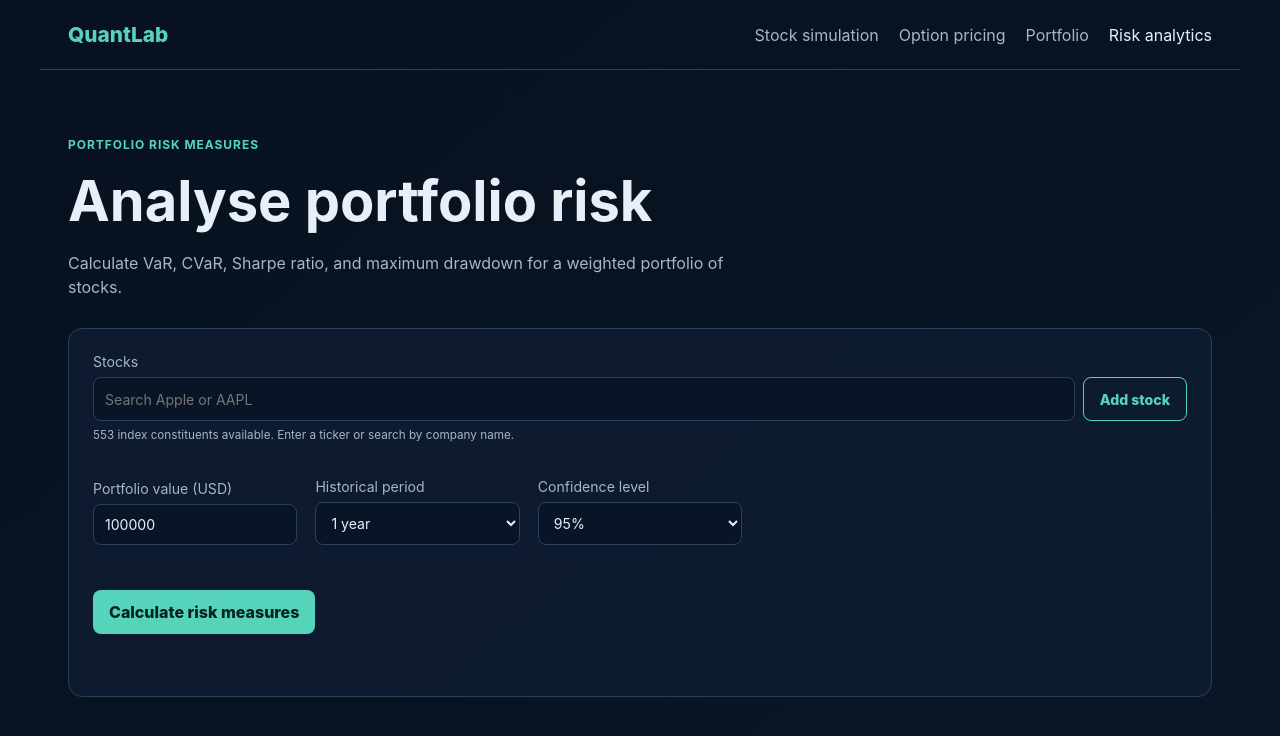
After one commit to ShekharRathod1729/quantlab, a Flask app: page /risk in a window 1280 px wide. The commit adds this page. Shown: the top 736 px of the page. Run offline with Flask 3, Linux system fonts and the light colour scheme; data that the repository does not hold is empty.

Commit message:
all features

```diff
--- a/server/app.py
+++ b/server/app.py
@@ -8,11 +8,13 @@
 from werkzeug.exceptions import HTTPException
 
 try:  # Supports both `python server/app.py` and `flask --app server.app run`.
-    from . import bsm_stocks, price_option_mcs, sim_stock
+    from . import bsm_stocks, markowitz, price_option_mcs, risk_analytics, sim_stock
     from .stock_catalog import get_catalog
 except ImportError:
     import bsm_stocks
+    import markowitz
     import price_option_mcs
+    import risk_analytics
     import sim_stock
     from stock_catalog import get_catalog
 
@@ -81,6 +83,60 @@
         prices = [price_option_mcs.price_option(ticker, strike, horizon, option_type, n) for n in counts]
         return jsonify({"bsm": _finite_dict(bsm), "simulations": counts, "prices": [float(price) for price in prices]})
 
+    # ------------------------------------------------------------------ #
+    #  Portfolio optimisation (Markowitz)                                  #
+    # ------------------------------------------------------------------ #
+
+    @app.get("/portfolio")
+    def portfolio_page():
+        return render_template("portfolio.html")
+
+    @app.post("/api/portfolio/optimise")
+    def portfolio_optimise():
+        data = _payload(request.get_json(silent=True))
+        tickers = _ticker_list(data.get("tickers"))
+        req_return = _float_field(data.get("reqReturn"), "reqReturn", 0.0, 10.0)
+        budget = _float_field(data.get("budget"), "budget", 1.0, 1e12)
+        allow_short = bool(data.get("allowShort", False))
+        fn = markowitz.markowitz_general if allow_short else markowitz.markowitz_long
+        allocation = fn(tickers, req_return, budget)
+        return jsonify({"tickers": tickers, "allocation": allocation, "allowShort": allow_short})
+
+    # ------------------------------------------------------------------ #
+    #  Risk analytics                                                      #
+    # ------------------------------------------------------------------ #
+
+    @app.get("/risk")
+    def risk_page():
+        return render_template("risk.html")
+
+    @app.post("/api/risk")
+    def risk():
+        data = _payload(request.get_json(silent=True))
+        tickers = _ticker_list(data.get("tickers"))
+        raw_weights = data.get("weights")
+        if not isinstance(raw_weights, list) or len(raw_weights) != len(tickers):
+            raise ValueError("Provide one weight per selected stock.")
+        try:
+            weights = np.array([float(w) for w in raw_weights])
+        except (TypeError, ValueError):
+            raise ValueError("Weights must be numbers.") from None
+        if not np.isfinite(weights).all() or weights.min() < 0:
+            raise ValueError("Weights must be non-negative numbers.")
+        total = weights.sum()
+        if not np.isclose(total, 1.0, atol=1e-4):
+            raise ValueError(f"Weights must sum to 1 (currently {total:.4f}).")
+        period = data.get("period", "1y")
+        VALID_PERIODS = {"1mo", "3mo", "6mo", "1y", "2y", "5y", "10y"}
+        if period not in VALID_PERIODS:
+            raise ValueError("Select a valid historical period.")
+        portfolio_value = _float_field(data.get("portfolioValue"), "portfolioValue", 1.0, 1e12)
+        confidence = data.get("confidence")
+        if confidence not in (90, 95, 99):
+            raise ValueError("Confidence level must be 90, 95, or 99.")
+        result = risk_analytics.risk_measures(tickers, weights, period, portfolio_value, confidence)
+        return jsonify({k: (float(v) if np.isfinite(v) else None) for k, v in result.items()})
+
     @app.errorhandler(ValueError)
     def invalid_input(error: ValueError):
         return jsonify({"error": str(error)}), 400
@@ -144,6 +200,25 @@
     return {key: float(value) for key, value in values.items() if np.isfinite(value)}
 
 
+def _ticker_list(value: object) -> list[str]:
+    if not isinstance(value, list) or not value:
+        raise ValueError("Select at least one stock ticker.")
+    tickers = [_ticker(t) for t in value]
+    if len(tickers) > 50:
+        raise ValueError("A maximum of 50 tickers is supported.")
+    return tickers
+
+
+def _float_field(value: object, field: str, lower: float, upper: float) -> float:
+    try:
+        result = float(value)
+    except (TypeError, ValueError):
+        raise ValueError(f"{field} must be a number.") from None
+    if not np.isfinite(result) or not lower <= result <= upper:
+        raise ValueError(f"{field} must be between {lower} and {upper}.")
+    return result
+
+
 app = create_app()
 
 if __name__ == "__main__":
--- a/server/risk_analytics.py
+++ b/server/risk_analytics.py
@@ -1,7 +1,11 @@
 import numpy as np
 import yfinance as yf
 from scipy.stats import norm
-import utils
+
+try:
+    from . import utils
+except ImportError:
+    import utils
 
 def ret_and_vol(
     mu: np.ndarray,
--- /dev/null
+++ b/server/static/risk.js
@@ -0,0 +1,127 @@
+const selected = new Map(); // ticker -> display label
+
+const stockSearch = document.querySelector('#stock-search');
+const weightRows  = document.querySelector('#weight-rows');
+const weightSumMsg = document.querySelector('#weight-sum-msg');
+
+loadStocks();
+
+// Add stock chip + weight row
+document.querySelector('#add-stock').addEventListener('click', addStock);
+stockSearch.addEventListener('keydown', e => {
+  if (e.key === 'Enter') { e.preventDefault(); addStock(); }
+});
+
+function addStock() {
+  const raw = stockSearch.value.trim();
+  if (!raw) return;
+  const ticker = raw.split(' – ')[0].trim().toUpperCase();
+  if (!ticker || selected.has(ticker)) { stockSearch.value = ''; return; }
+  selected.set(ticker, raw.includes(' – ') ? raw : ticker);
+  stockSearch.value = '';
+  renderWeightRows();
+}
+
+function renderWeightRows() {
+  const equal = selected.size ? (100 / selected.size).toFixed(1) : 0;
+  weightRows.innerHTML = [...selected.entries()].map(([ticker, label]) => `
+    <label>
+      ${ticker} weight (%)
+      <div style="display:flex;gap:6px;align-items:center">
+        <input class="weight-input" data-ticker="${ticker}" type="number"
+               min="0" max="100" step="0.1" value="${equal}" style="flex:1">
+        <button type="button" class="remove-btn secondary"
+                data-ticker="${ticker}"
+                style="min-height:unset;padding:8px 10px">✕</button>
+      </div>
+    </label>`
+  ).join('');
+
+  weightRows.querySelectorAll('.remove-btn').forEach(btn => {
+    btn.addEventListener('click', () => {
+      selected.delete(btn.dataset.ticker);
+      renderWeightRows();
+    });
+  });
+
+  weightRows.querySelectorAll('.weight-input').forEach(inp => {
+    inp.addEventListener('input', checkWeightSum);
+  });
+
+  checkWeightSum();
+}
+
+function getWeights() {
+  return [...weightRows.querySelectorAll('.weight-input')].map(inp => parseFloat(inp.value) / 100);
+}
+
+function checkWeightSum() {
+  if (selected.size === 0) { weightSumMsg.textContent = ''; return; }
+  const total = getWeights().reduce((a, b) => a + b, 0);
+  const pct = (total * 100).toFixed(1);
+  if (Math.abs(total - 1) < 0.001) {
+    weightSumMsg.className = 'message pending';
+    weightSumMsg.textContent = `Weights sum to ${pct}% ✓`;
+  } else {
+    weightSumMsg.className = 'message error';
+    weightSumMsg.textContent = `Weights sum to ${pct}% — must equal 100%.`;
+  }
+}
+
+document.querySelector('#risk-form').addEventListener('submit', async event => {
+  event.preventDefault();
+  if (selected.size === 0) { message('Add at least one stock.', 'error'); return; }
+  const weights = getWeights();
+  const total = weights.reduce((a, b) => a + b, 0);
+  if (Math.abs(total - 1) >= 0.001) {
+    message(`Weights sum to ${(total * 100).toFixed(1)}% — they must equal 100%.`, 'error');
+    return;
+  }
+  const button = event.submitter; button.disabled = true;
+  message('Calculating risk measures…', 'pending');
+  try {
+    const data = await post('/api/risk', {
+      tickers: [...selected.keys()],
+      weights,
+      period: document.querySelector('#period').value,
+      portfolioValue: parseFloat(document.querySelector('#portfolio-value').value),
+      confidence: parseInt(document.querySelector('#confidence').value),
+    });
+    renderResults(data);
+    message('Risk calculation complete.');
+  } catch (error) {
+    message(error.message, 'error');
+  } finally {
+    button.disabled = false;
+  }
+});
+
+function renderResults(d) {
+  const pct  = v => v != null ? `${(v).toFixed(2)}%` : '—';
+  const money = v => v != null ? `$${Math.abs(v).toLocaleString('en-US', {minimumFractionDigits:2, maximumFractionDigits:2})}` : '—';
+  const num  = (v, dp=4) => v != null ? v.toFixed(dp) : '—';
+  const red  = v => `<strong style="color:#ff9f9f">${v}</strong>`;
+
+  document.querySelector('#ret-vol').innerHTML =
+    stat('Expected annual return', pct(d.portfolio_return * 100)) +
+    stat('Annual volatility (σ)',  pct(d.portfolio_volatility * 100));
+
+  document.querySelector('#sharpe-mdd').innerHTML =
+    stat('Sharpe ratio', num(d.sharpe, 4)) +
+    stat('Maximum drawdown', `<strong style="color:#ff9f9f">${pct(d.max_drawdown * 100)}</strong>`);
+
+  const conf = document.querySelector('#confidence').value;
+  document.querySelector('#hist-risk').innerHTML =
+    stat(`Hist. VaR rate (${conf}%)`,  red(pct(d.hist_var_rate))) +
+    stat(`Hist. VaR (${conf}%)`,        red(money(d.hist_var))) +
+    stat(`Hist. CVaR rate (${conf}%)`,  red(pct(d.hist_cvar_rate))) +
+    stat(`Hist. CVaR (${conf}%)`,       red(money(d.hist_cvar)));
+
+  document.querySelector('#param-risk').innerHTML =
+    stat(`Param. VaR rate (${conf}%)`,  red(pct(d.param_var_rate))) +
+    stat(`Param. VaR (${conf}%)`,       red(money(d.param_var))) +
+    stat(`Param. CVaR rate (${conf}%)`, red(pct(d.param_cvar_rate))) +
+    stat(`Param. CVaR (${conf}%)`,      red(money(d.param_cvar)));
+
+  document.querySelector('#results').hidden = false;
+}
--- a/server/templates/base.html
+++ b/server/templates/base.html
@@ -9,7 +9,7 @@
   <script src="{{ url_for('static', filename='shared.js') }}"></script>
 </head>
 <body>
-  <header><a class="brand" href="/">QuantLab</a><nav><a href="/" {% if request.path == '/' %}class="active"{% endif %}>Stock simulation</a><a href="/options" {% if request.path == '/options' %}class="active"{% endif %}>Option pricing</a></nav></header>
+  <header><a class="brand" href="/">QuantLab</a><nav><a href="/" {% if request.path == '/' %}class="active"{% endif %}>Stock simulation</a><a href="/options" {% if request.path == '/options' %}class="active"{% endif %}>Option pricing</a><a href="/portfolio" {% if request.path == '/portfolio' %}class="active"{% endif %}>Portfolio</a><a href="/risk" {% if request.path == '/risk' %}class="active"{% endif %}>Risk analytics</a></nav></header>
   <main>{% block content %}{% endblock %}</main>
 </body>
 </html>
--- /dev/null
+++ b/server/templates/risk.html
@@ -0,0 +1,88 @@
+{% extends "base.html" %}
+{% block title %}Risk analytics · QuantLab{% endblock %}
+{% block content %}
+<section class="intro">
+  <p class="eyebrow">Portfolio risk measures</p>
+  <h1>Analyse portfolio risk</h1>
+  <p>Calculate VaR, CVaR, Sharpe ratio, and maximum drawdown for a weighted portfolio of stocks.</p>
+</section>
+
+<section class="panel">
+  <form id="risk-form">
+    <div class="form-grid">
+
+      <!-- Stock picker -->
+      <label style="grid-column:1/-1">
+        Stocks
+        <div style="display:flex;gap:8px">
+          <input id="stock-search" list="stocks" placeholder="Search Apple or AAPL" autocomplete="off" style="flex:1">
+          <datalist id="stocks"></datalist>
+          <button type="button" id="add-stock" class="secondary" style="white-space:nowrap">Add stock</button>
+        </div>
+        <small id="catalog-status">Loading stock catalogue…</small>
+      </label>
+
+      <!-- Dynamic weight rows inserted here -->
+      <div id="weight-rows" style="grid-column:1/-1;display:grid;grid-template-columns:repeat(auto-fill,minmax(200px,1fr));gap:12px"></div>
+
+      <label>Portfolio value (USD) <input id="portfolio-value" type="number" min="1" step="100" value="100000" required></label>
+
+      <label>Historical period
+        <select id="period">
+          <option value="1mo">1 month</option>
+          <option value="3mo">3 months</option>
+          <option value="6mo">6 months</option>
+          <option value="1y" selected>1 year</option>
+          <option value="2y">2 years</option>
+          <option value="5y">5 years</option>
+          <option value="10y">10 years</option>
+        </select>
+      </label>
+
+      <label>Confidence level
+        <select id="confidence">
+          <option value="90">90%</option>
+          <option value="95" selected>95%</option>
+          <option value="99">99%</option>
+        </select>
+      </label>
+
+    </div>
+
+    <p id="weight-sum-msg" class="message" style="margin-top:10px"></p>
+
+    <div class="actions" style="margin-top:12px">
+      <button type="submit">Calculate risk measures</button>
+    </div>
+  </form>
+  <p id="message" class="message" aria-live="polite"></p>
+</section>
+
+<section id="results" hidden>
+  <h2 style="margin-bottom:14px">Risk measures</h2>
+
+  <div class="chart-grid" style="grid-template-columns:1fr 1fr;margin-bottom:24px">
+    <article class="chart-card">
+      <h2>Return &amp; volatility</h2>
+      <div id="ret-vol" class="stats"></div>
+    </article>
+    <article class="chart-card">
+      <h2>Sharpe ratio &amp; max drawdown</h2>
+      <div id="sharpe-mdd" class="stats"></div>
+    </article>
+  </div>
+
+  <div class="chart-grid" style="grid-template-columns:1fr 1fr">
+    <article class="chart-card">
+      <h2>Historical VaR &amp; CVaR</h2>
+      <div id="hist-risk" class="stats"></div>
+    </article>
+    <article class="chart-card">
+      <h2>Parametric VaR &amp; CVaR</h2>
+      <div id="param-risk" class="stats"></div>
+    </article>
+  </div>
+</section>
+
+<script src="{{ url_for('static', filename='risk.js') }}"></script>
+{% endblock %}
```
Also changed, not shown: server/static/options.js (+57 -7 lines), server/static/portfolio.js (added, +76 -0 lines), server/templates/portfolio.html (added, +52 -0 lines).
